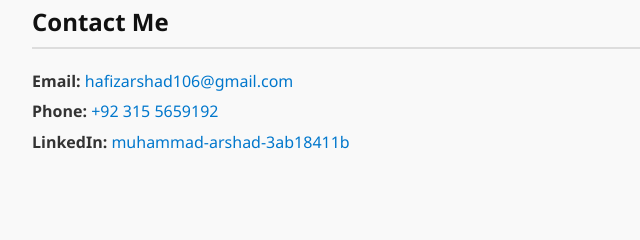
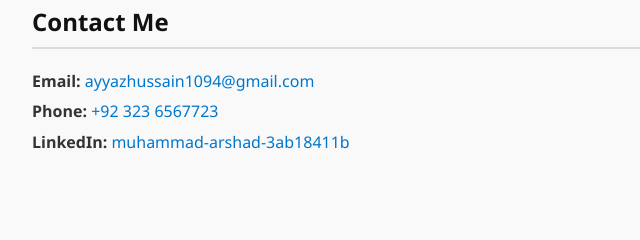
Before and after one commit to ayyazhussain52/Digital-Marketing, a plain HTML site: page index.html in a window 1280 px wide. Shown: the part 3896-4136 px from the top of the page, 128-768 px from the left. Drawn offline with Linux system fonts and the light colour scheme.

Commit message:
Update index.html

```diff
--- a/index.html
+++ b/index.html
@@ -233,8 +233,8 @@
 
     <section class="contact">
       <h2>Contact Me</h2>
-      <p><strong>Email:</strong> <a href="mailto:hafizarshad106@gmail.com">hafizarshad106@gmail.com</a></p>
-      <p><strong>Phone:</strong> <a href="tel:+923155659192">+92 315 5659192</a></p>
+      <p><strong>Email:</strong> <a href="mailto:ayyazhussain1094@gmail.com">ayyazhussain1094@gmail.com</a></p>
+      <p><strong>Phone:</strong> <a href="tel:+923236567723">+92 323 6567723</a></p>
       <p><strong>LinkedIn:</strong> <a href="https://www.linkedin.com/in/muhammad-arshad-3ab18411b">muhammad-arshad-3ab18411b</a></p>
     </section>
   </div>
```
